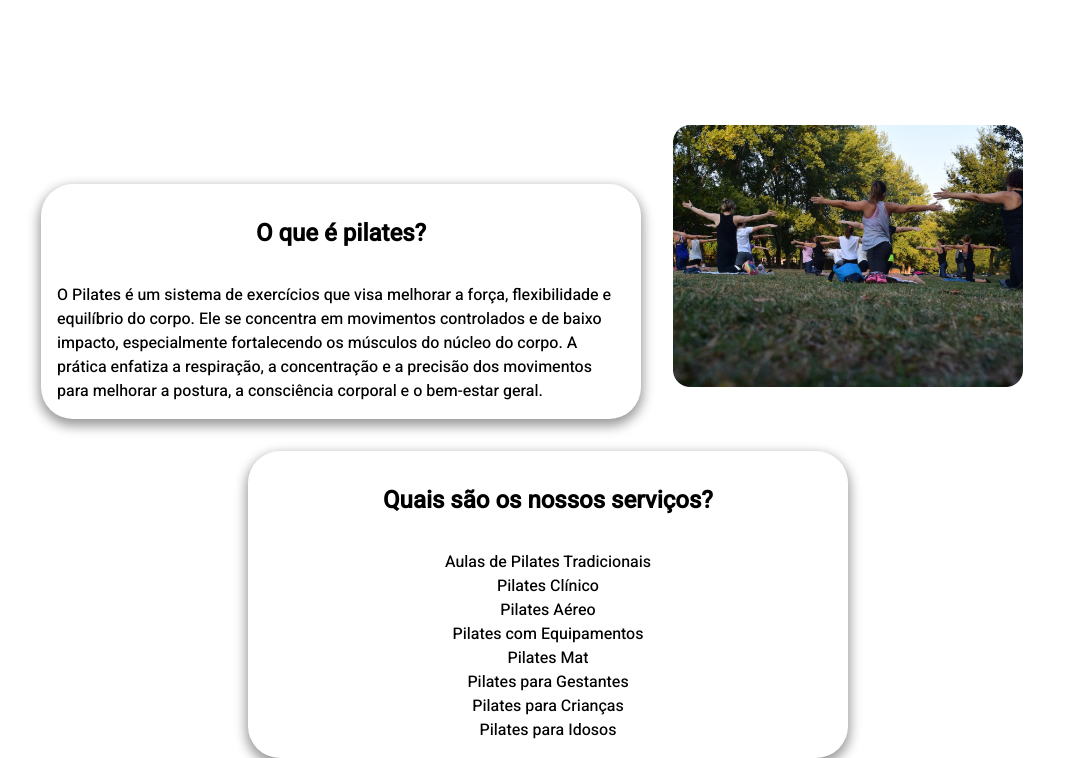
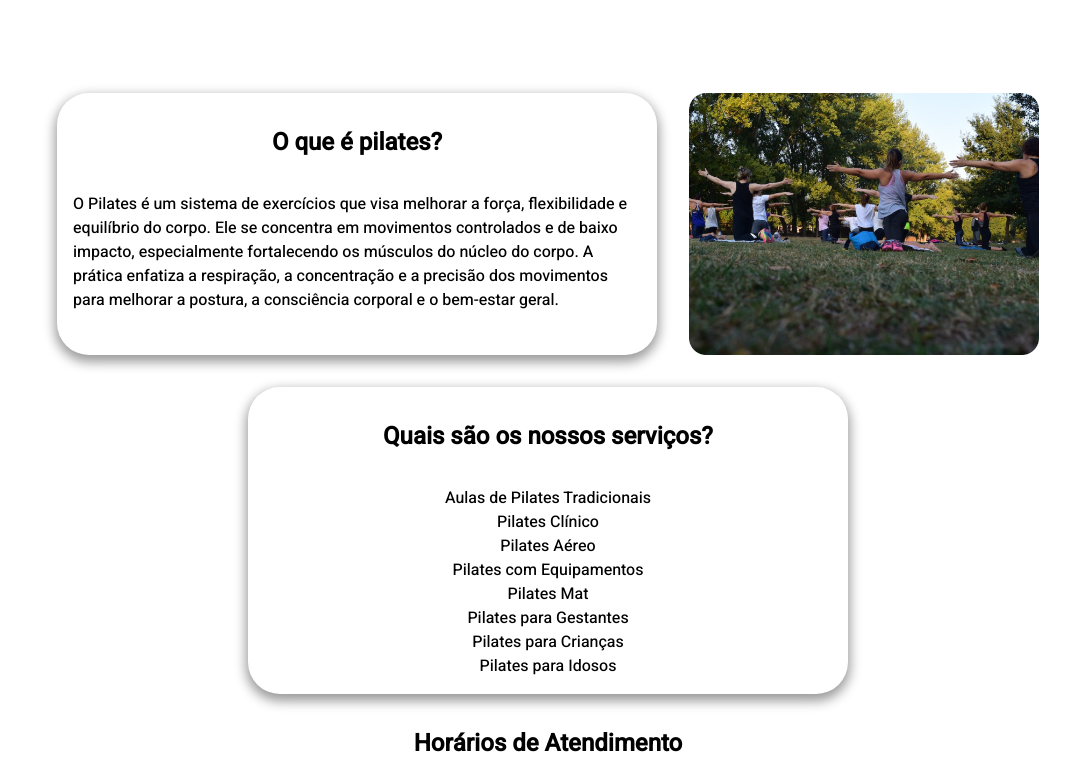
Before and after one commit to danlimax/fisionassau, a plain HTML site: page src/sobre.html in a window 1280 px wide. Shown: the part 27-785 px from the top of the page, without its empty margins (92-1162 px from the left). Drawn offline with Linux system fonts and the light colour scheme.

Commit message:
Alinhamento de card da página sobre

```diff
--- a/src/styles/sobre.css
+++ b/src/styles/sobre.css
@@ -114,7 +114,7 @@ footer{
         justify-content: center;
     }
     .info-card{
-        align-self: flex-end;
+
         padding: 16px;
     }
     .info-card ul{
@@ -131,7 +131,7 @@ footer{
     }
     .card-image{
         width: 350px;
-        margin: 32px;
+        margin: 0 0 0 32px
     }
     .img1{
         width: 300px;
```
